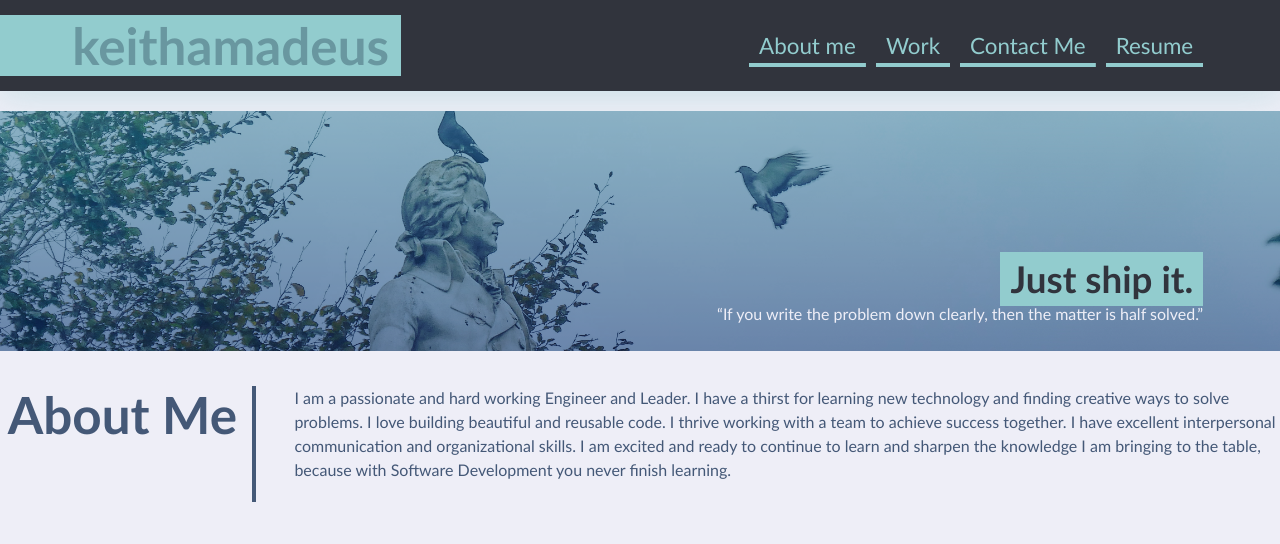
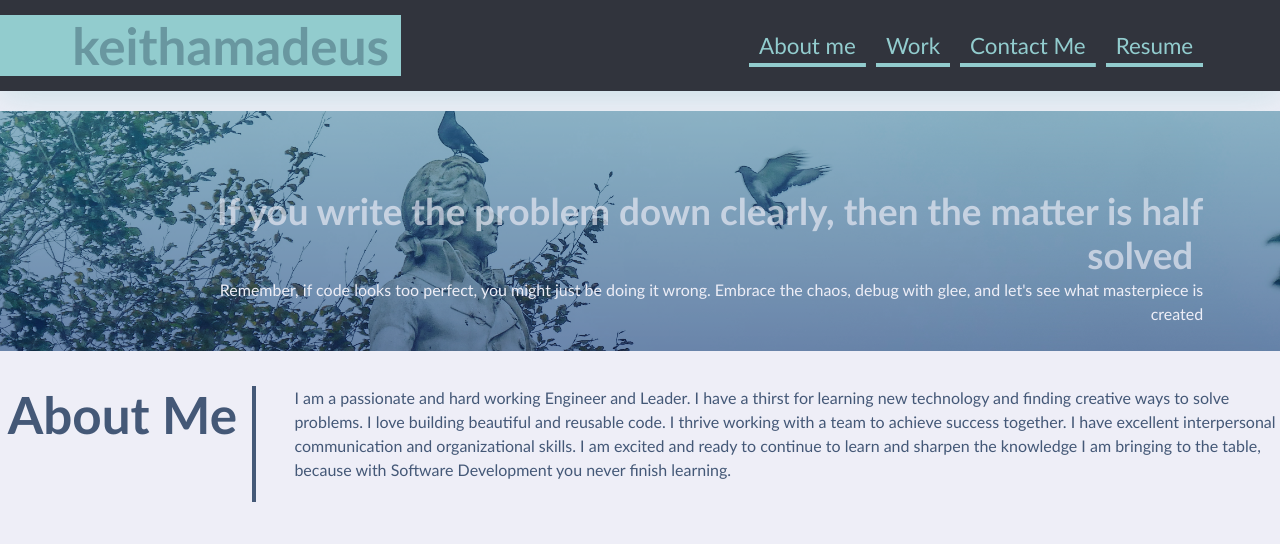
Before and after one commit to keithamadeus/Module-2-Challenge, a plain HTML site: page index.html in a window 1280 px wide. Shown: the top 544 px of the page. Drawn offline with Linux system fonts and the light colour scheme.

Commit message:
updated Personal statment, adjusted styling

```diff
--- a/assets/css/style.css
+++ b/assets/css/style.css
@@ -111,8 +111,8 @@ main {
 }
 
 .hero-banner h2 {
-  background-color: var(--secondary);
-  color: var(--tertiary);
+  opacity: 0.65;
+  color: var(--light);
   margin: 0;
   padding: 5px 10px;
   font-size: 2.3rem;
--- a/index.html
+++ b/index.html
@@ -26,18 +26,14 @@
     <main>
         <section class="hero-banner">
             <div>
-                <h2>Just ship it.</h2>
-                <p>“If you write the problem down clearly, then the matter is half solved.”</p>
+                <h2>If you write the problem down clearly, then the matter is half solved</h2>
+                <p>Remember, if code looks too perfect, you might just be doing it wrong. Embrace the chaos, debug with glee, and let's see what masterpiece is created</p>
             </div>
         </section>
         <section class="page-section">
             <h2 id="about_me">About Me</h2>
             <div>
-                <p>I am a passionate and hard working Engineer and Leader. I have a thirst for learning new
-                    technology and finding creative ways to solve problems. I love building beautiful and reusable
-                    code. I thrive working with a team to achieve success together. I have excellent interpersonal
-                    communication and organizational skills. I am excited and ready to continue to learn and sharpen
-                    the knowledge I am bringing to the table, because with Software Development you never finish learning.</p>
+                <p>I am a passionate and hard working Engineer and Leader. I have a thirst for learning new technology and finding creative ways to solve problems. I love building beautiful and reusable code. I thrive working with a team to achieve success together. I have excellent interpersonal communication and organizational skills. I am excited and ready to continue to learn and sharpen the knowledge I am bringing to the table, because with Software Development you never finish learning.</p>
             </div>
         </section>
         <section class="page-section">
```
